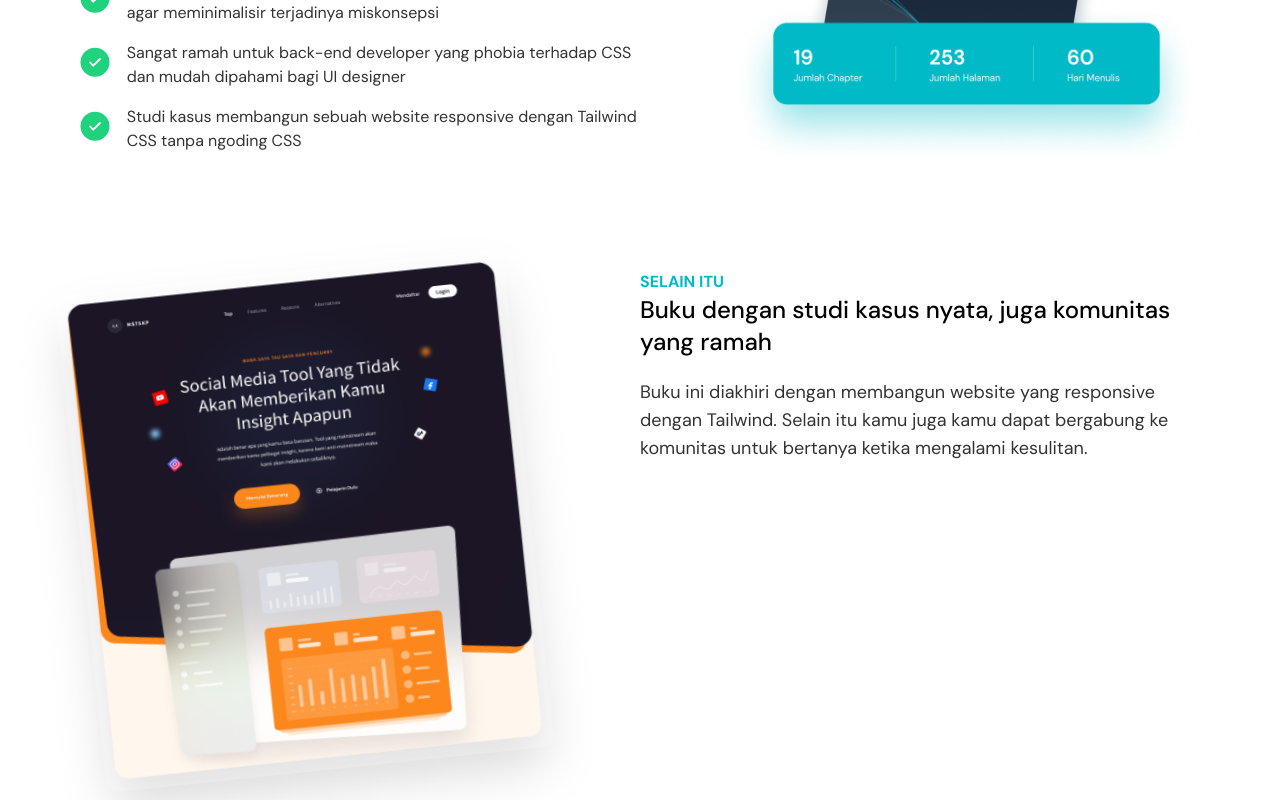
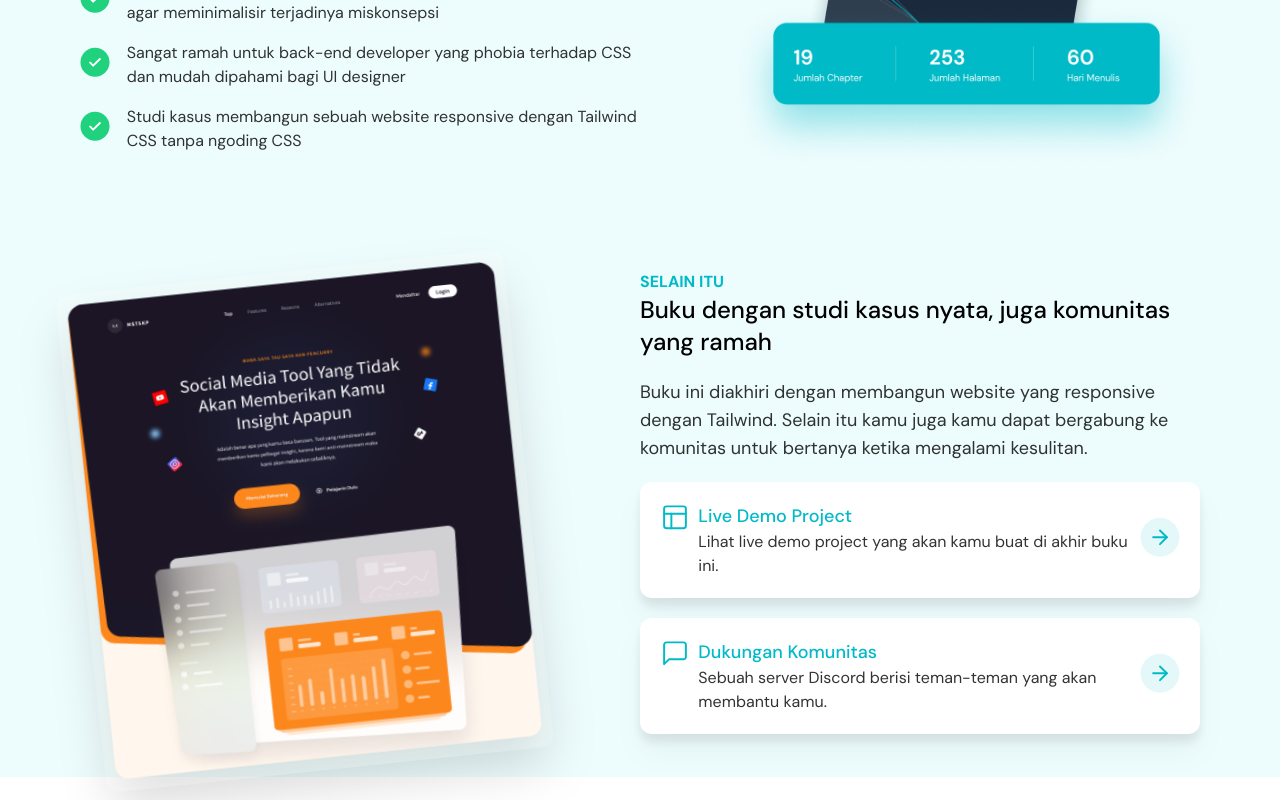
Before and after one commit to Fadil3/malaka, a Next.js app: page / in a window 1280 px wide. Shown: the part 2520-3320 px from the top of the page. Built offline with nearby package versions, Linux system fonts and the light colour scheme.

Commit message:
add benefit card

```diff
--- a/components/Benefit/index.jsx
+++ b/components/Benefit/index.jsx
@@ -1,10 +1,12 @@
 import Checklist from '../Checklist'
 import Image from 'next/image'
+import BenefitCard from '../BenefitCard'
 
 export default function Benefit() {
   return (
     <>
-      <div className="flex justify-between mt-24 px-20">
+      <div className="bg-secondary">
+        <div className="flex justify-between pt-24 px-20 ">
           <div className="w-6/12 ">
             <p className="text-primary font-bold">MANFAAT BUKU</p>
             <p className=" text-2xl font-medium">
@@ -45,6 +47,19 @@ export default function Benefit() {
               Tailwind. Selain itu kamu juga kamu dapat bergabung ke komunitas
               untuk bertanya ketika mengalami kesulitan.
             </p>
+            <BenefitCard
+              title="Live Demo Project"
+              description="Lihat live demo project yang akan kamu buat di akhir buku ini."
+              icon="/live-demo.svg"
+              className="mt-5"
+            />
+            <BenefitCard
+              title="Dukungan Komunitas"
+              description="Sebuah server Discord berisi teman-teman yang akan membantu kamu."
+              icon="/chat.svg"
+              className="mt-5"
+            />
+          </div>
         </div>
       </div>
     </>
--- /dev/null
+++ b/components/BenefitCard/index.jsx
@@ -0,0 +1,21 @@
+import Image from 'next/image'
+export default function BenefitCard({ title, description, icon, className }) {
+  return (
+    <>
+      <div
+        className={`flex justify-between bg-white rounded-xl drop-shadow-xl w-full h-auto ${className} items-center p-5`}
+      >
+        <div className="self-start">
+          <Image src={icon} width={30} height={30} alt={title} />
+        </div>
+        <div className="flex flex-col w-5/6 ">
+          <p className="font-medium text-lg text-primary">{title}</p>
+          <p className="text-base opacity-80">{description}</p>
+        </div>
+        <div className="cursor-pointer">
+          <Image src="/arrow-benefit.svg" width={40} height={40} alt={title} />
+        </div>
+      </div>
+    </>
+  )
+}
```
Lines whose indentation alone changed are shown as unchanged.
